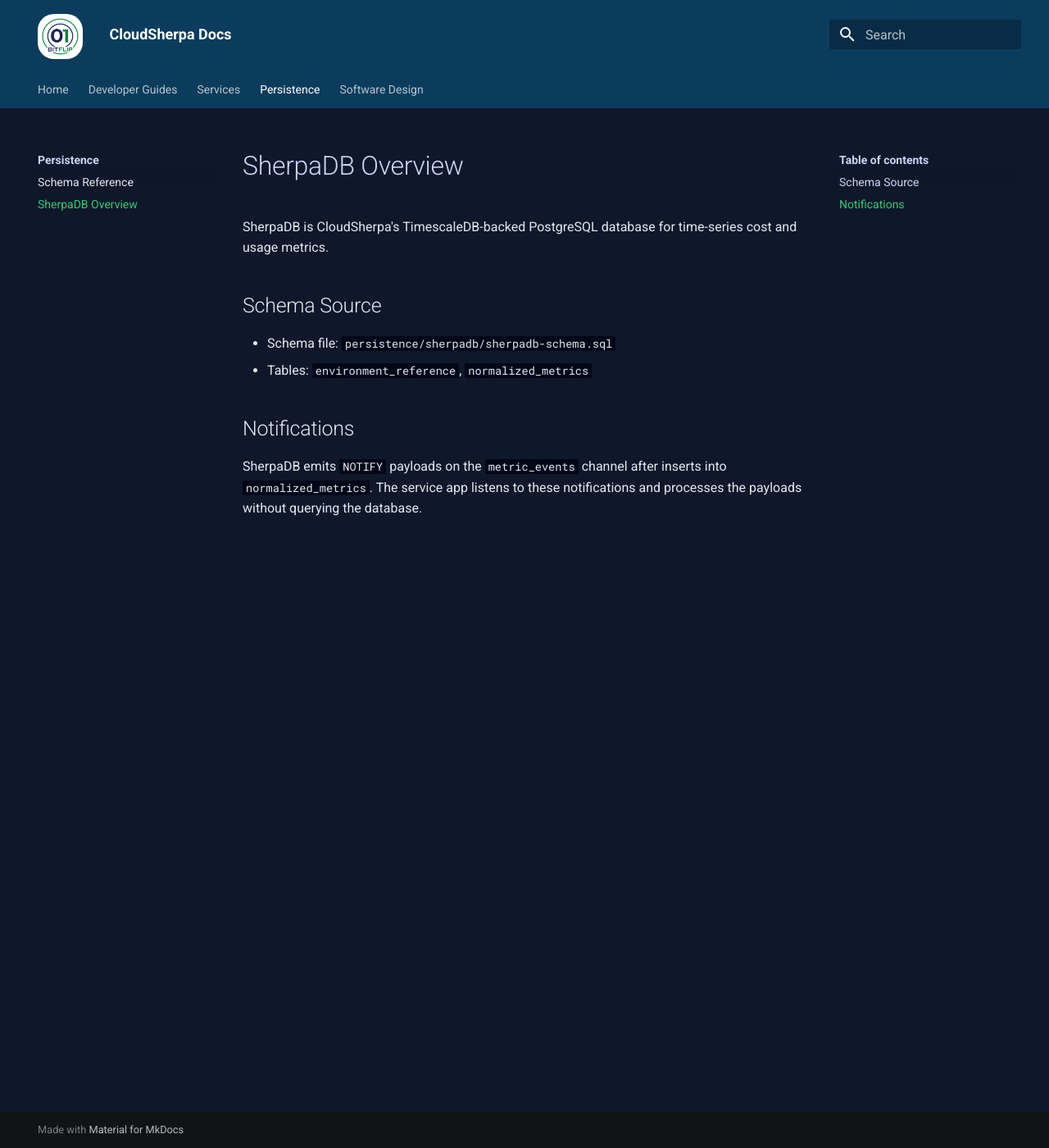
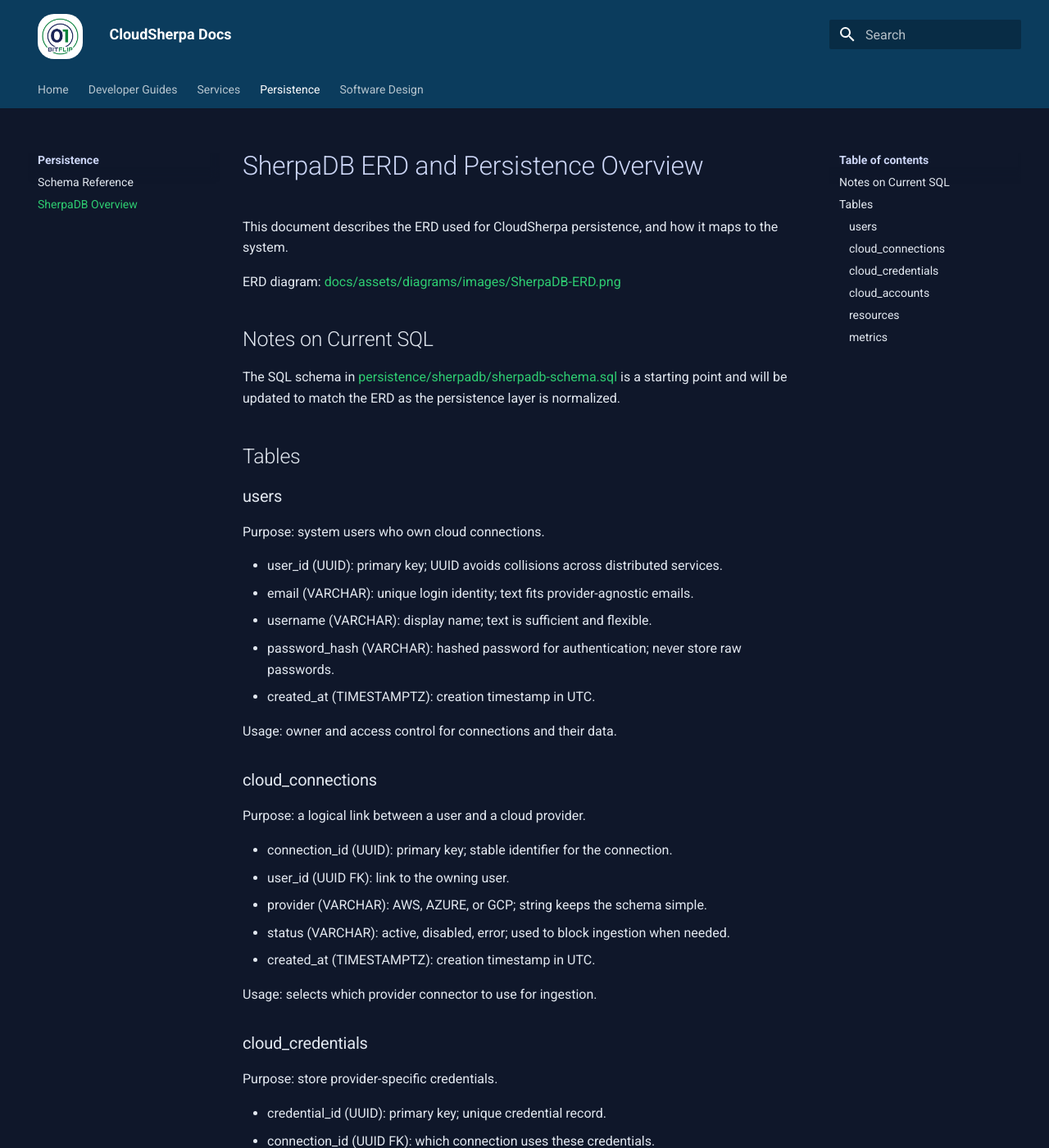
Before and after one commit to COS301-SE-2026/CloudSherpa, an MkDocs documentation site: the page built from docs/persistence/sherpadb.md, in a window 1280 px wide and 1400 px high. Shown: the whole window at 82% size. Built offline with MkDocs 1.6.1 and Material for MkDocs 9.7.7, drawn with Linux system fonts in a browser that asks for light colours; some of the changed text lies outside the part shown.

Commit message:
Designed ERD for SherpaDB and documentation

```diff
--- a/docs/persistence/sherpadb.md
+++ b/docs/persistence/sherpadb.md
@@ -1,13 +1,83 @@
-# SherpaDB Overview
+# SherpaDB ERD and Persistence Overview
 
-SherpaDB is CloudSherpa's TimescaleDB-backed PostgreSQL database for time-series cost and usage metrics.
+This document describes the ERD used for CloudSherpa persistence, and how it maps to the system.
 
-## Schema Source
+ERD diagram: [docs/assets/diagrams/images/SherpaDB-ERD.png](docs/assets/diagrams/images/SherpaDB-ERD.png)
 
-- Schema file: `persistence/sherpadb/sherpadb-schema.sql`
-- Tables: `environment_reference`, `normalized_metrics`
+## Notes on Current SQL
 
-## Notifications
+The SQL schema in [persistence/sherpadb/sherpadb-schema.sql](persistence/sherpadb/sherpadb-schema.sql) is a starting point and will be updated to match the ERD as the persistence layer is normalized.
 
-SherpaDB emits `NOTIFY` payloads on the `metric_events` channel after inserts into `normalized_metrics`.
-The service app listens to these notifications and processes the payloads without querying the database.
+## Tables
+
+### users
+Purpose: system users who own cloud connections.
+
+- user_id (UUID): primary key; UUID avoids collisions across distributed services.
+- email (VARCHAR): unique login identity; text fits provider-agnostic emails.
+- username (VARCHAR): display name; text is sufficient and flexible.
+- password_hash (VARCHAR): hashed password for authentication; never store raw passwords.
+- created_at (TIMESTAMPTZ): creation timestamp in UTC.
+
+Usage: owner and access control for connections and their data.
+
+### cloud_connections
+Purpose: a logical link between a user and a cloud provider.
+
+- connection_id (UUID): primary key; stable identifier for the connection.
+- user_id (UUID FK): link to the owning user.
+- provider (VARCHAR): AWS, AZURE, or GCP; string keeps the schema simple.
+- status (VARCHAR): active, disabled, error; used to block ingestion when needed.
+- created_at (TIMESTAMPTZ): creation timestamp in UTC.
+
+Usage: selects which provider connector to use for ingestion.
+
+### cloud_credentials
+Purpose: store provider-specific credentials.
+
+- credential_id (UUID): primary key; unique credential record.
+- connection_id (UUID FK): which connection uses these credentials.
+- provider (VARCHAR): provider the credentials belong to.
+- credential_type (VARCHAR): access_key, oauth, etc.
+- credential_value (TEXT): encrypted credential payload stored in the DB.
+- created_at (TIMESTAMPTZ): when the credential was created.
+
+Usage: connectors decrypt `credential_value` at runtime to call provider APIs.
+
+### cloud_accounts
+Purpose: the data boundary where usage/cost is billed and collected.
+
+- account_id (UUID): primary key for the boundary.
+- connection_id (UUID FK): which connection can access this account.
+- account_type (VARCHAR): aws_account, azure_subscription, gcp_project.
+- display_name (VARCHAR): user-friendly label for UI.
+- created_at (TIMESTAMPTZ): when the account was registered.
+
+Usage: accounts group resources and metrics for attribution and filtering.
+
+### resources
+Purpose: individual cloud assets measured (instances, buckets, disks, etc.).
+
+- resource_id (UUID): primary key for the resource record.
+- account_id (UUID FK): which account the resource belongs to.
+- resource_type (VARCHAR): provider-specific type (instance, bucket, disk, etc.).
+- tags (JSONB): key/value metadata; JSONB handles sparse, provider-specific tags.
+- created_at (TIMESTAMPTZ): first time the resource was seen.
+
+Usage: metrics are recorded against resources to support per-asset views.
+
+### metrics
+Purpose: normalized time-series measurements for cost, usage, and performance.
+
+- metric_id (UUID): primary key for a metric record.
+- recorded_at (TIMESTAMPTZ): time the metric was ingested or stored.
+- resource_id (UUID FK): target resource for the metric.
+- metric_type (VARCHAR): cost, usage, or performance.
+- metric_name (VARCHAR): CPUUtilization, NetworkIn, UsageCost, etc.
+- metric_value (NUMERIC): numeric value; NUMERIC avoids floating-point drift.
+- unit (VARCHAR): unit for metric_value (Percent, Bytes, USD, etc.).
+- currency (VARCHAR): currency code for cost metrics only.
+- period_start (TIMESTAMPTZ): start of measurement window.
+- period_end (TIMESTAMPTZ): end of measurement window.
+
+Usage: the dashboard builds charts by `(resource_id, metric_type, metric_name)`.
```
Also changed, not shown: docs/assets/diagrams/images/SherpaDB-ERD.png (added).
